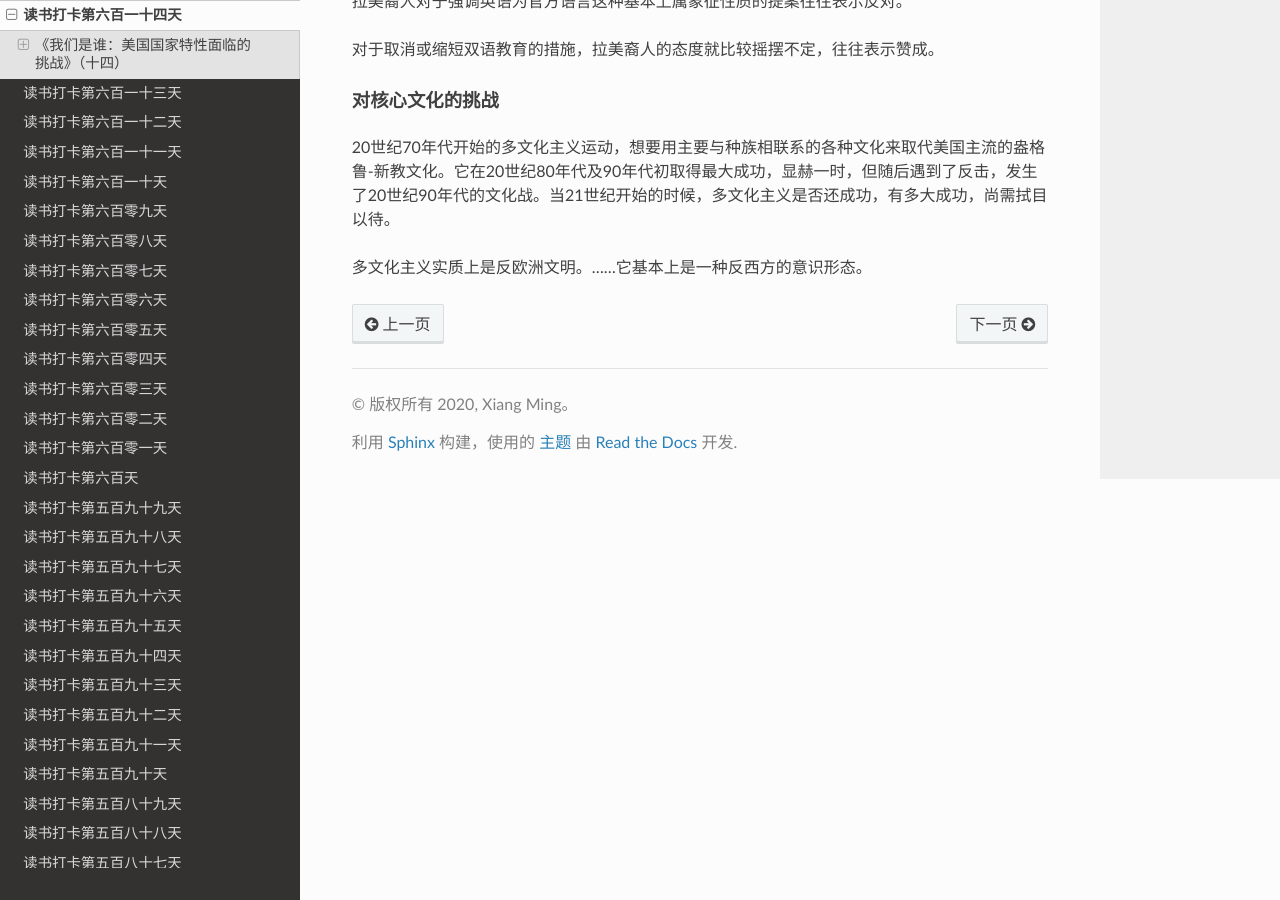
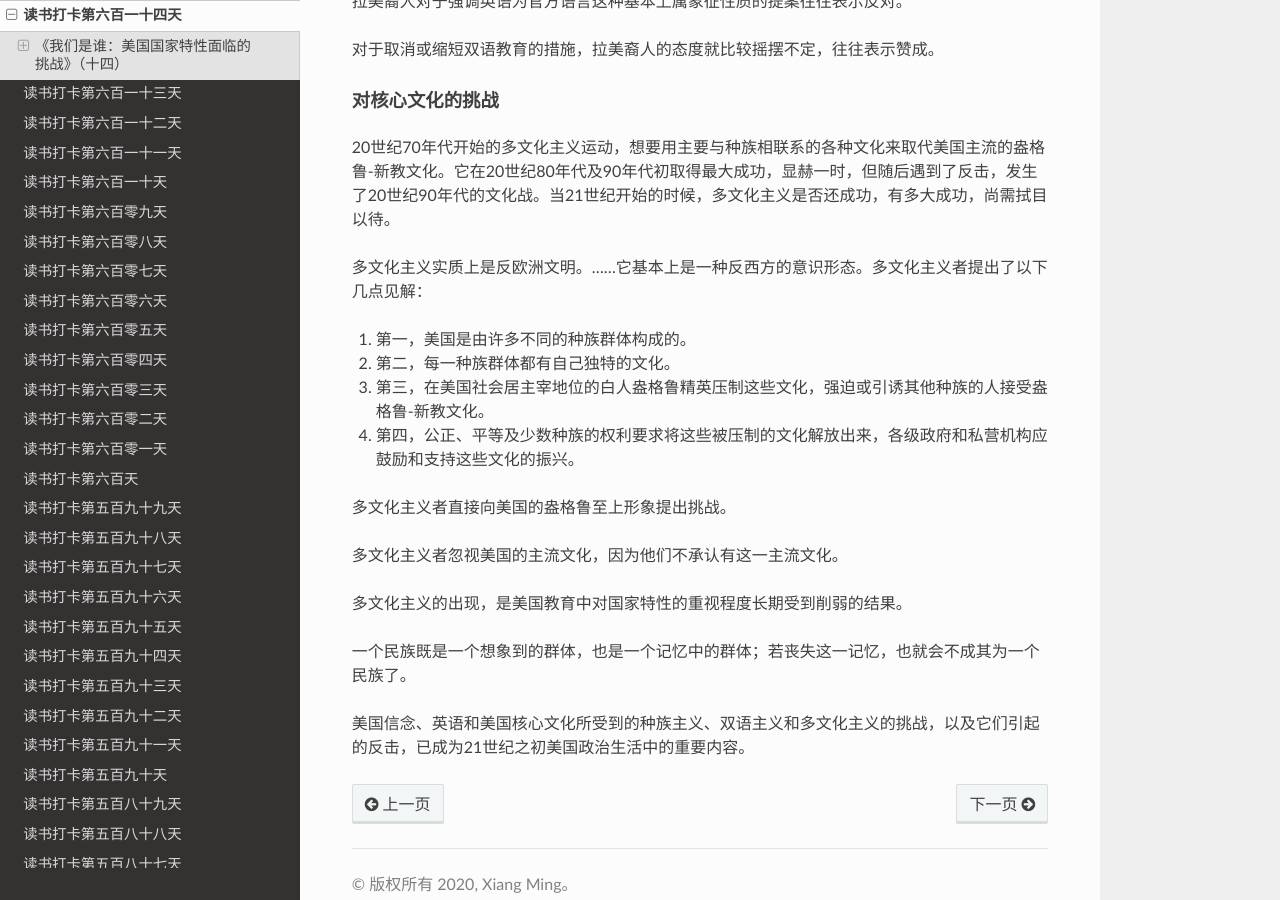
Before and after one commit to xiangming1975/reading, a Sphinx documentation site: the page built from source/2022-07-14.md, in a window 1280 px wide and 900 px high, scrolled down 1231 px. Built offline with Sphinx 7.4.7 and the Read the Docs theme 2.0.0, drawn with Linux system fonts in a browser that asks for light colours.

Commit message:
自动提交时间: 2022-07-12T22:00:03,750358461+08:00

```diff
--- a/source/2022-07-14.md
+++ b/source/2022-07-14.md
@@ -36,4 +36,18 @@
 
 20世纪70年代开始的多文化主义运动，想要用主要与种族相联系的各种文化来取代美国主流的盎格鲁-新教文化。它在20世纪80年代及90年代初取得最大成功，显赫一时，但随后遇到了反击，发生了20世纪90年代的文化战。当21世纪开始的时候，多文化主义是否还成功，有多大成功，尚需拭目以待。
 
-多文化主义实质上是反欧洲文明。……它基本上是一种反西方的意识形态。
+多文化主义实质上是反欧洲文明。……它基本上是一种反西方的意识形态。多文化主义者提出了以下几点见解：
+1. 第一，美国是由许多不同的种族群体构成的。
+2. 第二，每一种族群体都有自己独特的文化。
+3. 第三，在美国社会居主宰地位的白人盎格鲁精英压制这些文化，强迫或引诱其他种族的人接受盎格鲁-新教文化。
+4. 第四，公正、平等及少数种族的权利要求将这些被压制的文化解放出来，各级政府和私营机构应鼓励和支持这些文化的振兴。
+
+多文化主义者直接向美国的盎格鲁至上形象提出挑战。
+
+多文化主义者忽视美国的主流文化，因为他们不承认有这一主流文化。
+
+多文化主义的出现，是美国教育中对国家特性的重视程度长期受到削弱的结果。
+
+一个民族既是一个想象到的群体，也是一个记忆中的群体；若丧失这一记忆，也就会不成其为一个民族了。
+
+美国信念、英语和美国核心文化所受到的种族主义、双语主义和多文化主义的挑战，以及它们引起的反击，已成为21世纪之初美国政治生活中的重要内容。
```
Also changed, not shown: source/2022-07-15.md (added, +10 -0 lines).
